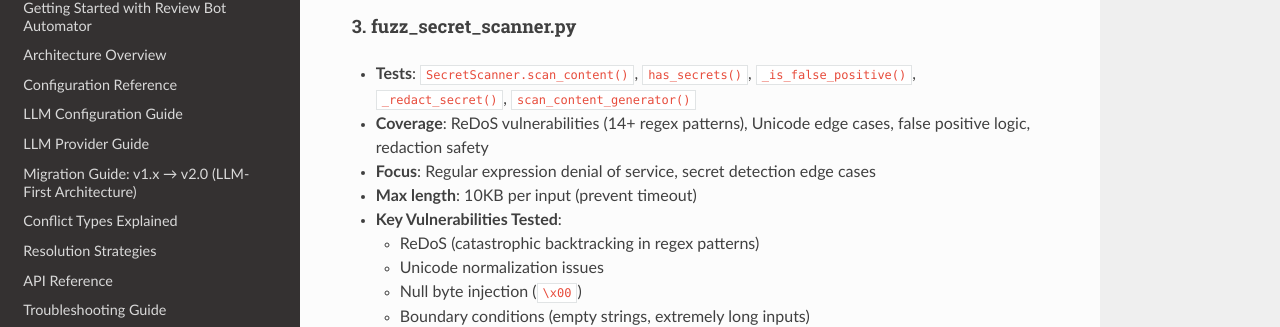
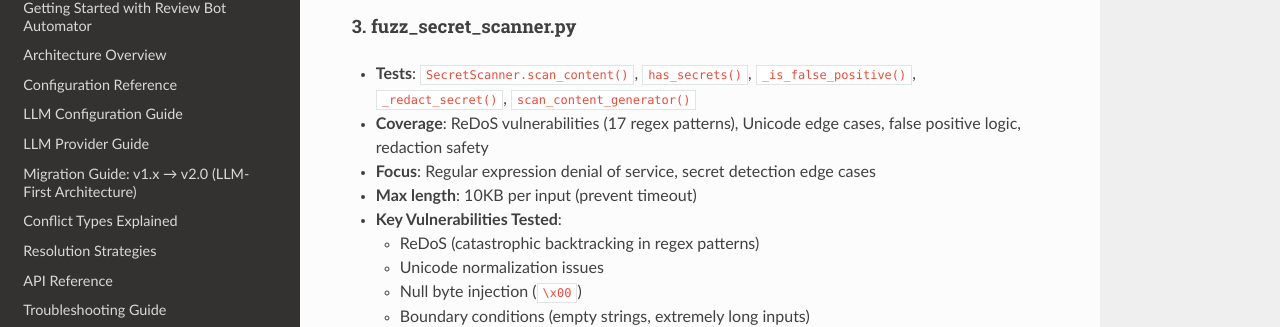
Before and after one commit to VirtualAgentics/coderabbit-conflict-resolver, a Sphinx documentation site: the page built from docs/security/security-testing.md, in a window 1280 px wide and 900 px high, scrolled down 4470 px. Shown: the part 144-471 px from the top of the window. Built offline with Sphinx 7.4.7 and the Read the Docs theme 3.1.0, drawn with Linux system fonts in a browser that asks for light colours; pages that are not in the unit, such as notebooks, are missing from menus.

Commit message:
fix(docs): correct remaining 14+ pattern count references to 17
Addresses CodeRabbit review finding additional stale pattern count
references in:
- fuzz/fuzz_secret_scanner.py (line 17)
- docs/security-architecture.md (line 671)
- docs/security/security-testing.md (line 226)
- docs/planning/archive/phase-0-complete.md (line 141)

🤖 Generated with [Claude Code](https://claude.com/claude-code)

Co-Authored-By: Claude <noreply@anthropic.com>

```diff
--- a/docs/security/security-testing.md
+++ b/docs/security/security-testing.md
@@ -223,7 +223,7 @@ docker run --rm -v $(pwd):/src clusterfuzzlite-build bash -c \
 #### 3. fuzz_secret_scanner.py
 
 * **Tests**: `SecretScanner.scan_content()`, `has_secrets()`, `_is_false_positive()`, `_redact_secret()`, `scan_content_generator()`
-* **Coverage**: ReDoS vulnerabilities (14+ regex patterns), Unicode edge cases, false positive logic, redaction safety
+* **Coverage**: ReDoS vulnerabilities (17 regex patterns), Unicode edge cases, false positive logic, redaction safety
 * **Focus**: Regular expression denial of service, secret detection edge cases
 * **Max length**: 10KB per input (prevent timeout)
 * **Key Vulnerabilities Tested**:
```
Also changed, not shown: docs/planning/archive/phase-0-complete.md (+1 -1 lines), docs/security-architecture.md (+1 -1 lines), 1 other file.
